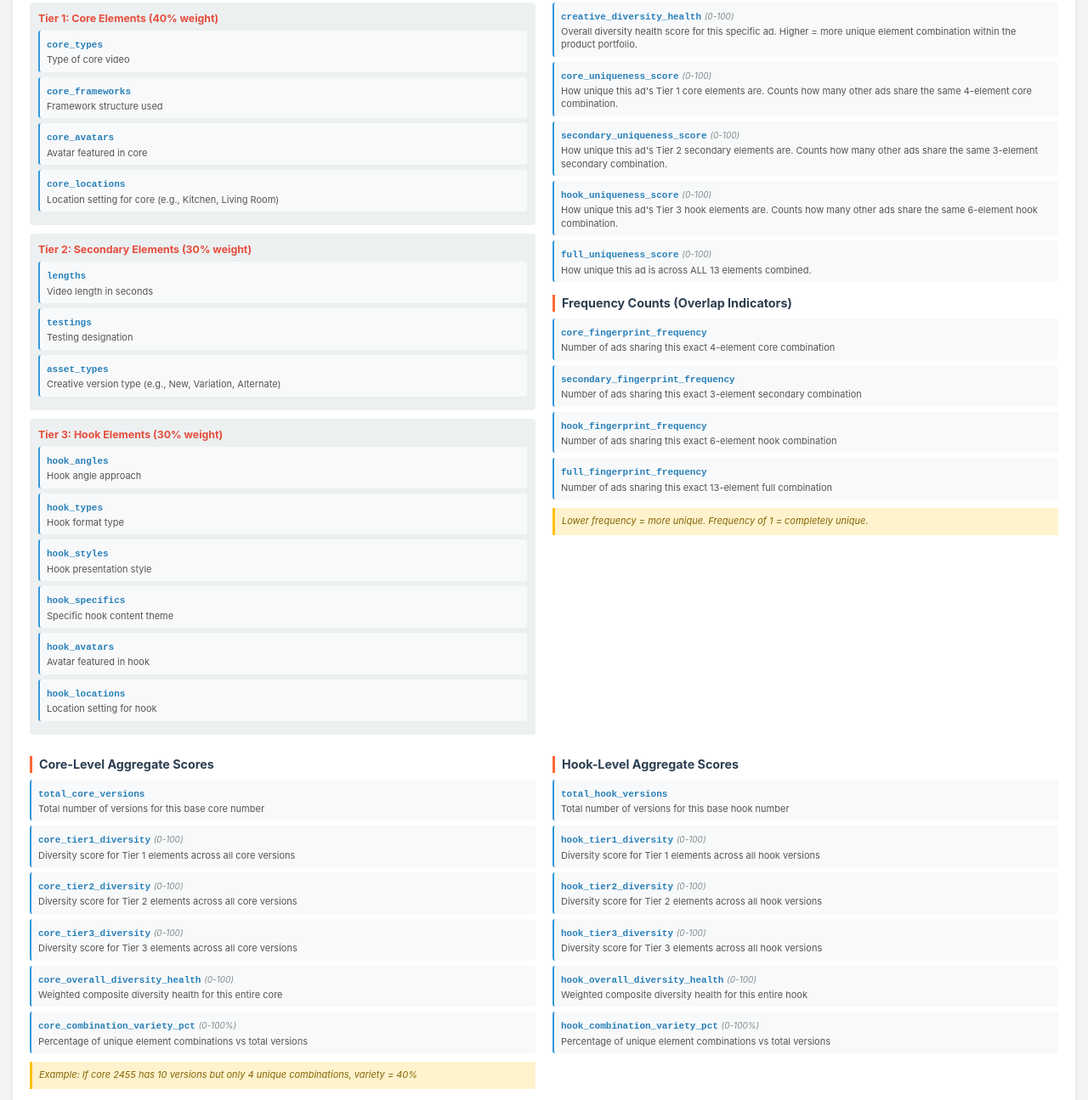
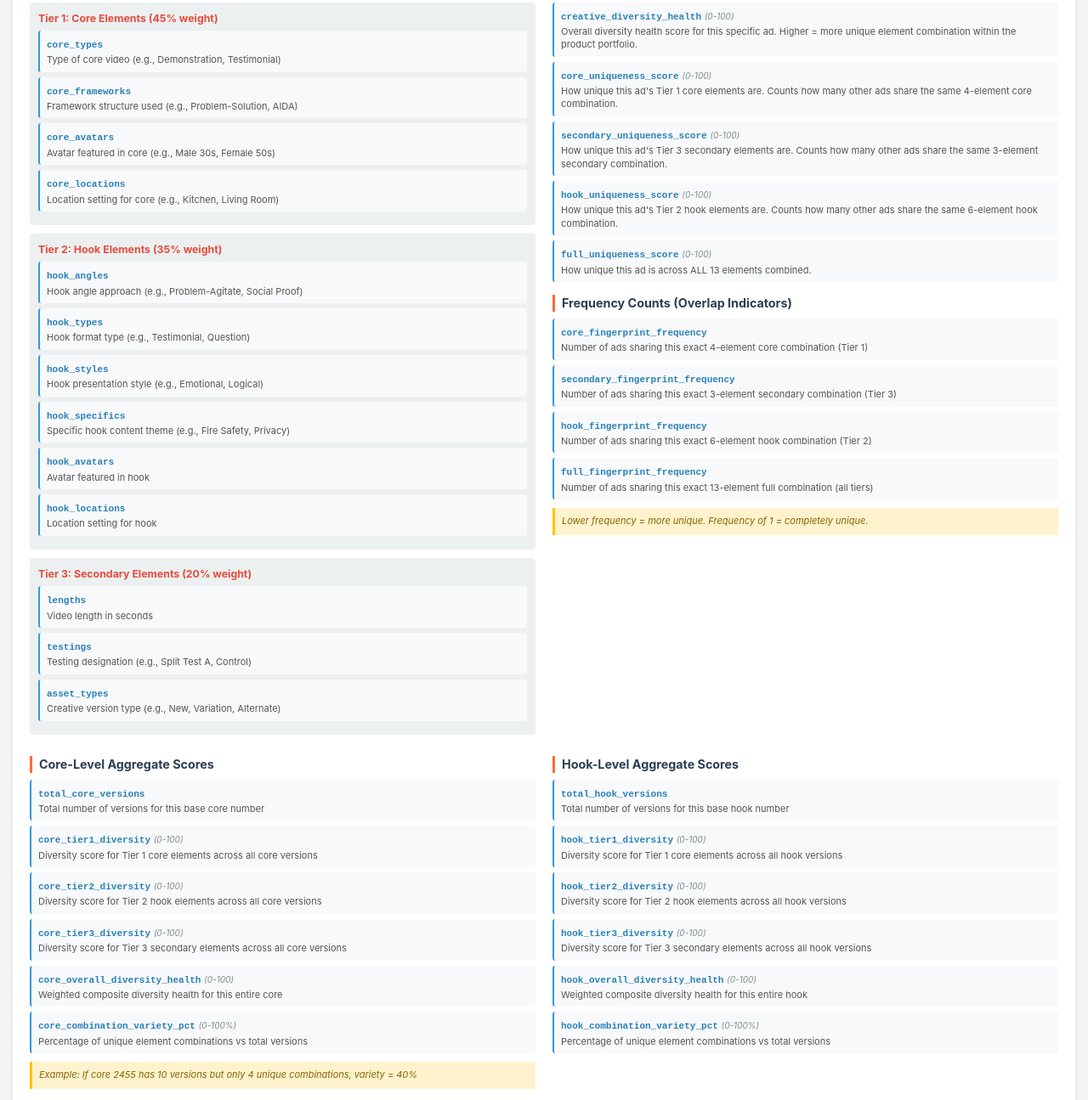
Before and after one commit to ascendedent/Creative-Diversity-Docs, a plain HTML site: page index.html in a window 1280 px wide. Shown: the part 127-1422 px from the top of the page at 85% size. Drawn offline with Linux system fonts and the light colour scheme.

Commit message:
Update index.html

```diff
--- a/index.html
+++ b/index.html
@@ -169,18 +169,18 @@
                 <h2>Element Taxonomy Fields</h2>
 
                 <div class="tier-box">
-                    <div class="tier-header">Tier 1: Core Elements (40% weight)</div>
+                    <div class="tier-header">Tier 1: Core Elements (45% weight)</div>
                     <div class="field">
                         <span class="field-name">core_types</span>
-                        <div class="field-desc">Type of core video</div>
+                        <div class="field-desc">Type of core video (e.g., Demonstration, Testimonial)</div>
                     </div>
                     <div class="field">
                         <span class="field-name">core_frameworks</span>
-                        <div class="field-desc">Framework structure used</div>
+                        <div class="field-desc">Framework structure used (e.g., Problem-Solution, AIDA)</div>
                     </div>
                     <div class="field">
                         <span class="field-name">core_avatars</span>
-                        <div class="field-desc">Avatar featured in core</div>
+                        <div class="field-desc">Avatar featured in core (e.g., Male 30s, Female 50s)</div>
                     </div>
                     <div class="field">
                         <span class="field-name">core_locations</span>
@@ -189,38 +189,22 @@
                 </div>
 
                 <div class="tier-box">
-                    <div class="tier-header">Tier 2: Secondary Elements (30% weight)</div>
-                    <div class="field">
-                        <span class="field-name">lengths</span>
-                        <div class="field-desc">Video length in seconds</div>
-                    </div>
-                    <div class="field">
-                        <span class="field-name">testings</span>
-                        <div class="field-desc">Testing designation</div>
-                    </div>
-                    <div class="field">
-                        <span class="field-name">asset_types</span>
-                        <div class="field-desc">Creative version type (e.g., New, Variation, Alternate)</div>
-                    </div>
-                </div>
-
-                <div class="tier-box">
-                    <div class="tier-header">Tier 3: Hook Elements (30% weight)</div>
+                    <div class="tier-header">Tier 2: Hook Elements (35% weight)</div>
                     <div class="field">
                         <span class="field-name">hook_angles</span>
-                        <div class="field-desc">Hook angle approach</div>
+                        <div class="field-desc">Hook angle approach (e.g., Problem-Agitate, Social Proof)</div>
                     </div>
                     <div class="field">
                         <span class="field-name">hook_types</span>
-                        <div class="field-desc">Hook format type</div>
+                        <div class="field-desc">Hook format type (e.g., Testimonial, Question)</div>
                     </div>
                     <div class="field">
                         <span class="field-name">hook_styles</span>
-                        <div class="field-desc">Hook presentation style</div>
+                        <div class="field-desc">Hook presentation style (e.g., Emotional, Logical)</div>
                     </div>
                     <div class="field">
                         <span class="field-name">hook_specifics</span>
-                        <div class="field-desc">Specific hook content theme</div>
+                        <div class="field-desc">Specific hook content theme (e.g., Fire Safety, Privacy)</div>
                     </div>
                     <div class="field">
                         <span class="field-name">hook_avatars</span>
@@ -229,6 +213,22 @@
                     <div class="field">
                         <span class="field-name">hook_locations</span>
                         <div class="field-desc">Location setting for hook</div>
+                    </div>
+                </div>
+
+                <div class="tier-box">
+                    <div class="tier-header">Tier 3: Secondary Elements (20% weight)</div>
+                    <div class="field">
+                        <span class="field-name">lengths</span>
+                        <div class="field-desc">Video length in seconds</div>
+                    </div>
+                    <div class="field">
+                        <span class="field-name">testings</span>
+                        <div class="field-desc">Testing designation (e.g., Split Test A, Control)</div>
+                    </div>
+                    <div class="field">
+                        <span class="field-name">asset_types</span>
+                        <div class="field-desc">Creative version type (e.g., New, Variation, Alternate)</div>
                     </div>
                 </div>
             </div>
@@ -248,12 +248,12 @@
 
                 <div class="field">
                     <span class="field-name">secondary_uniqueness_score</span> <span class="field-range">(0-100)</span>
-                    <div class="field-desc">How unique this ad's Tier 2 secondary elements are. Counts how many other ads share the same 3-element secondary combination.</div>
+                    <div class="field-desc">How unique this ad's Tier 3 secondary elements are. Counts how many other ads share the same 3-element secondary combination.</div>
                 </div>
 
                 <div class="field">
                     <span class="field-name">hook_uniqueness_score</span> <span class="field-range">(0-100)</span>
-                    <div class="field-desc">How unique this ad's Tier 3 hook elements are. Counts how many other ads share the same 6-element hook combination.</div>
+                    <div class="field-desc">How unique this ad's Tier 2 hook elements are. Counts how many other ads share the same 6-element hook combination.</div>
                 </div>
 
                 <div class="field">
@@ -265,22 +265,22 @@
 
                 <div class="field">
                     <span class="field-name">core_fingerprint_frequency</span>
-                    <div class="field-desc">Number of ads sharing this exact 4-element core combination</div>
+                    <div class="field-desc">Number of ads sharing this exact 4-element core combination (Tier 1)</div>
                 </div>
 
                 <div class="field">
                     <span class="field-name">secondary_fingerprint_frequency</span>
-                    <div class="field-desc">Number of ads sharing this exact 3-element secondary combination</div>
+                    <div class="field-desc">Number of ads sharing this exact 3-element secondary combination (Tier 3)</div>
                 </div>
 
                 <div class="field">
                     <span class="field-name">hook_fingerprint_frequency</span>
-                    <div class="field-desc">Number of ads sharing this exact 6-element hook combination</div>
+                    <div class="field-desc">Number of ads sharing this exact 6-element hook combination (Tier 2)</div>
                 </div>
 
                 <div class="field">
                     <span class="field-name">full_fingerprint_frequency</span>
-                    <div class="field-desc">Number of ads sharing this exact 13-element full combination</div>
+                    <div class="field-desc">Number of ads sharing this exact 13-element full combination (all tiers)</div>
                 </div>
 
                 <div class="note">Lower frequency = more unique. Frequency of 1 = completely unique.</div>
@@ -298,17 +298,17 @@
 
                 <div class="field">
                     <span class="field-name">core_tier1_diversity</span> <span class="field-range">(0-100)</span>
-                    <div class="field-desc">Diversity score for Tier 1 elements across all core versions</div>
+                    <div class="field-desc">Diversity score for Tier 1 core elements across all core versions</div>
                 </div>
 
                 <div class="field">
                     <span class="field-name">core_tier2_diversity</span> <span class="field-range">(0-100)</span>
-                    <div class="field-desc">Diversity score for Tier 2 elements across all core versions</div>
+                    <div class="field-desc">Diversity score for Tier 2 hook elements across all core versions</div>
                 </div>
 
                 <div class="field">
                     <span class="field-name">core_tier3_diversity</span> <span class="field-range">(0-100)</span>
-                    <div class="field-desc">Diversity score for Tier 3 elements across all core versions</div>
+                    <div class="field-desc">Diversity score for Tier 3 secondary elements across all core versions</div>
                 </div>
 
                 <div class="field">
@@ -334,17 +334,17 @@
 
                 <div class="field">
                     <span class="field-name">hook_tier1_diversity</span> <span class="field-range">(0-100)</span>
-                    <div class="field-desc">Diversity score for Tier 1 elements across all hook versions</div>
+                    <div class="field-desc">Diversity score for Tier 1 core elements across all hook versions</div>
                 </div>
 
                 <div class="field">
                     <span class="field-name">hook_tier2_diversity</span> <span class="field-range">(0-100)</span>
-                    <div class="field-desc">Diversity score for Tier 2 elements across all hook versions</div>
+                    <div class="field-desc">Diversity score for Tier 2 hook elements across all hook versions</div>
                 </div>
 
                 <div class="field">
                     <span class="field-name">hook_tier3_diversity</span> <span class="field-range">(0-100)</span>
-                    <div class="field-desc">Diversity score for Tier 3 elements across all hook versions</div>
+                    <div class="field-desc">Diversity score for Tier 3 secondary elements across all hook versions</div>
                 </div>
 
                 <div class="field">
```
